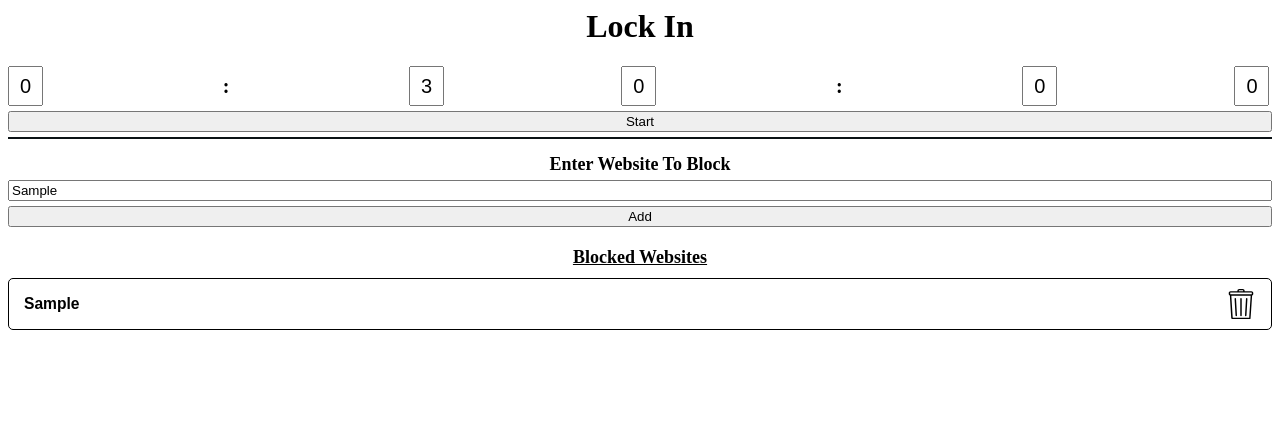
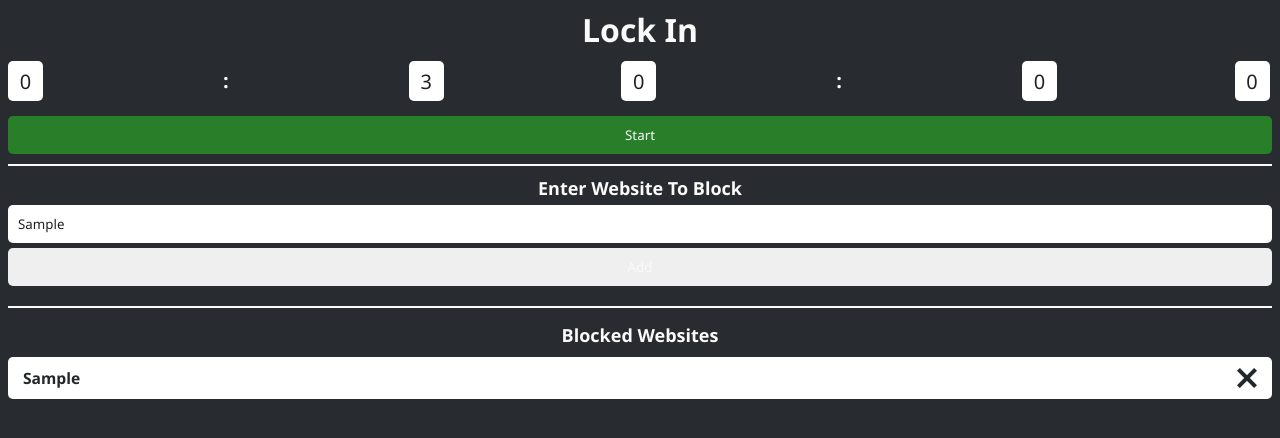
Before and after one commit to ghughes13/cls-focus, a browser extension: page index.html in a window 1280 px wide. Both pictures are taken after typing "Sample" into the empty fields and a click on the button "Add". Drawn offline with Linux system fonts and the light colour scheme.

Commit message:
Imporved UI

```diff
--- a/index.html
+++ b/index.html
@@ -44,10 +44,12 @@
 
     <div class="timer-input-error"></div>
 
-    <button class="start-button control-button">Start</button>
-    <button class="resume-button control-button hide-button">Resume</button>
-    <button class="stop-button control-button hide-button">Stop</button>
-    <button class="reset-button control-button hide-button">Reset</button>
+    <div class="action-button-container">
+      <button class="start-button control-button">Start</button>
+      <button class="resume-button control-button hide-button">Resume</button>
+      <button class="stop-button control-button hide-button">Stop</button>
+      <button class="reset-button control-button hide-button">Reset</button>
+    </div>
 
     <div class="hr-line"></div>
 
@@ -61,6 +63,8 @@
       <button class="add-website control-button">Add</button>
     </div>
 
+    <div class="hr-line"></div>
+
     <div class="websites-container">
       <p>Blocked Websites</p>
     </div>
--- a/scripts/popup.js
+++ b/scripts/popup.js
@@ -128,30 +128,12 @@ const addBlockedWebsiteToDOM = (website) => {
   const blockedWebsiteTemplate = `
   <button class="blocked-website" data-blocked-site=${website}>
     <h3>${website}</h3>
-    <div class="trash-button">
-      <svg
-        width="76"
-        height="93"
-        viewBox="0 0 76 93"
-        fill="none"
-        xmlns="http://www.w3.org/2000/svg"
-      >
-        <path
-          d="M70.3202 7.06876H49.2117V5.16C49.2117 2.31502 46.6905 0 43.5915 0H32.4089C29.3092 0 26.7876 2.31502 26.7876 5.1603V7.06906H5.67951C2.54789 7.06906 0 9.36016 0 12.1759V15.5503C0 17.6666 1.43901 19.4859 3.48291 20.2597C4.13047 31.9582 7.87807 88.5184 8.04671 91.0598C8.11899 92.1511 9.11587 93.0026 10.3214 93.0026H65.6786C66.8841 93.0026 67.8813 92.1511 67.9533 91.0598C68.1219 88.5187 71.8692 31.9582 72.5171 20.2597C74.561 19.4859 76 17.6666 76 15.5503V12.1756C76 9.35987 73.4521 7.06876 70.3202 7.06876ZM31.3456 5.1603C31.3456 4.59402 31.8225 4.13343 32.4089 4.13343H43.5915C44.1775 4.13343 44.6541 4.59402 44.6541 5.1603V7.06906H31.3459L31.3456 5.1603ZM4.55729 12.1756C4.55729 11.6389 5.06061 11.2022 5.67886 11.2022H70.3198C70.9381 11.2022 71.4414 11.6386 71.4414 12.1756V15.55C71.4414 16.087 70.9381 16.524 70.3198 16.524H5.67919C5.06094 16.524 4.55761 16.0873 4.55761 15.55L4.55729 12.1756ZM63.5314 88.8688H12.4669C11.7979 78.7576 8.72975 32.278 8.06853 20.6574H67.9295C67.2683 32.278 64.2005 78.7576 63.5314 88.8688Z"
-          fill="black"
-        />
-        <path
-          d="M37.9998 28.0852C36.7412 28.0852 35.7208 29.0105 35.7208 30.1519V82.1472C35.7208 83.2887 36.7412 84.214 37.9998 84.214C39.2584 84.214 40.2788 83.2887 40.2788 82.1472V30.1519C40.2788 29.0105 39.2584 28.0852 37.9998 28.0852Z"
-          fill="black"
-        />
-        <path
-          d="M22.6005 30.1268C22.5347 28.9872 21.4587 28.1082 20.206 28.1708C18.9493 28.2302 17.9833 29.2024 18.0491 30.3423L21.0384 82.255C21.1019 83.3581 22.1079 84.214 23.3122 84.214C23.3522 84.214 23.3926 84.2131 23.433 84.211C24.6897 84.1517 25.6556 83.1794 25.5899 82.0395L22.6005 30.1268Z"
-          fill="black"
-        />
-        <path
-          d="M55.7937 28.1708C54.5244 28.105 53.465 28.9869 53.3992 30.1268L50.4092 82.0395C50.3434 83.1795 51.3094 84.1517 52.5661 84.211C52.6068 84.2131 52.6468 84.214 52.6869 84.214C53.8908 84.214 54.8971 83.3584 54.9606 82.255L57.9506 30.3424C58.0164 29.2024 57.0508 28.2302 55.7937 28.1708Z"
-          fill="black"
-        />
+    <div class="remove-button">
+      <svg xmlns="http://www.w3.org/2000/svg" width="24.749" height="24.749" viewBox="0 0 24.749 24.749">
+        <g id="Group_1" data-name="Group 1" transform="translate(-780.055 -418.197)">
+          <line id="Line_3" data-name="Line 3" x2="30" transform="translate(781.822 441.178) rotate(-45)" fill="none" stroke="#23272a" stroke-width="5"/>
+          <line id="Line_2" data-name="Line 2" x2="30" transform="translate(781.822 419.964) rotate(45)" fill="none" stroke="#23272a" stroke-width="5"/>
+        </g>
       </svg>
     </div>
   </button>
--- a/styles.css
+++ b/styles.css
@@ -1,14 +1,42 @@
+body {
+  background: #282b30;
+}
+
+h1,
+h2,
+h3,
+p,
+li,
+label,
+a,
+button,
+input {
+  color: #fafafa;
+  font-family: "Segoe UI", Tahoma, Geneva, Verdana, sans-serif;
+}
+
 h1 {
   text-align: center;
+  margin-bottom: 10px;
 }
 
 /**********************/
 /****TIMER STYLES******/
 /**********************/
 
+input {
+  border-radius: 5px;
+  border: none;
+  color: #1e2124;
+}
+
 input[type="number"]::-webkit-inner-spin-button,
 input[type="number"]::-webkit-outer-spin-button {
   display: none;
+}
+
+input:disabled {
+  color: #fafafa;
 }
 
 .timer-simicolon {
@@ -22,6 +50,7 @@ input[type="number"]::-webkit-outer-spin-button {
 .timer-input-container {
   display: flex;
   justify-content: space-between;
+  margin-bottom: 10px;
 }
 
 .timer-input-container input {
@@ -35,18 +64,45 @@ input[type="number"]::-webkit-outer-spin-button {
   width: 100%;
   margin-top: 5px;
   margin-bottom: 5px;
+  padding: 10px;
+  border: none;
+  border-radius: 5px;
+  transition-duration: 0.25s;
+  cursor: pointer;
 }
 
 .start-button {
+  background: #287e29;
+}
+
+.start-button:hover {
+  background: #085c12;
 }
 
 .stop-button {
+  background: #ed5555;
+}
+
+.stop-button:hover {
+  background: #c23636;
 }
 
 .reset-button {
+  background: #7289da;
 }
 
-.restart-button {
+.reset-button:hover {
+  background: #4d64b6;
+}
+
+.resume-button {
+  color: #1e2124;
+  font-weight: bold;
+  background: #99aab5;
+}
+
+.resume-button:hover {
+  background: #647d8d;
 }
 
 .hide-button {
@@ -56,8 +112,9 @@ input[type="number"]::-webkit-outer-spin-button {
 .hr-line {
   height: 2px;
   width: 100%;
-  margin: 0 auto 15px auto;
-  background: #0b1215;
+  margin: 0 auto 10px auto;
+  background: #fafafa;
+  margin-top: 5px;
 }
 
 /**************************************/
@@ -67,10 +124,14 @@ input[type="number"]::-webkit-outer-spin-button {
 .block-website-input {
   width: 100%;
   margin-top: 5px;
+  padding: 10px;
+  color: #1e2124;
+  font-family: "Segoe UI", Tahoma, Geneva, Verdana, sans-serif;
 }
 
 .add-blocked-website-controls {
   text-align: center;
+  margin-bottom: 15px;
 }
 
 .add-blocked-website-controls label {
@@ -89,19 +150,22 @@ input[type="number"]::-webkit-outer-spin-button {
   margin: 0;
   margin-top: 15px;
   font-weight: bold;
-  text-decoration: underline;
+}
+
+.websites-container h3 {
+  color: #23272a;
 }
 
 .blocked-website {
   display: flex;
   align-items: center;
   justify-content: space-between;
-  border: solid black 1px;
+  border: none;
   border-radius: 5px;
   width: 100%;
   margin: 10px auto;
   padding: 10px 15px;
-  background: transparent;
+  background: #fff;
   cursor: pointer;
   transition-duration: 0.25s;
 }
@@ -110,24 +174,26 @@ input[type="number"]::-webkit-outer-spin-button {
   margin: 0;
 }
 
-.trash-button,
+.remove-button {
+  color: #23272a;
+  font-size: 22px;
+}
+
+.remove-button,
 .blocked-website h3 {
   pointer-events: none;
 }
 
 .blocked-website svg {
-  max-height: 30px;
-  max-width: 30px;
+  max-height: 20px;
+  max-width: 20px;
 }
 
 .blocked-website:hover {
   background: #d8d8d8;
 }
 
-.blocked-website:hover svg path {
+.blocked-website:hover svg line {
   transition-duration: 0.25s;
+  stroke: red;
 }
-
-.blocked-website:hover svg path {
-  fill: red;
-}
```
Also changed, not shown: images/trash.svg (deleted), images/x.svg (added).
